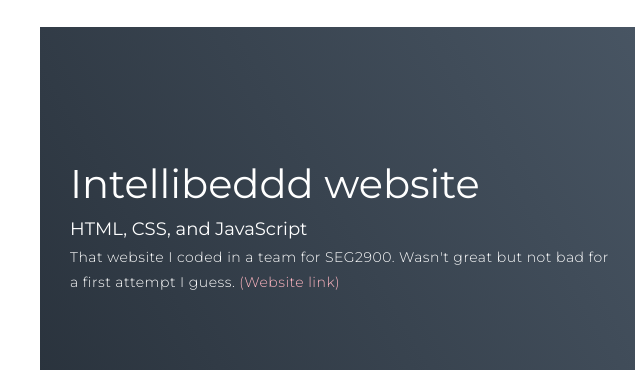
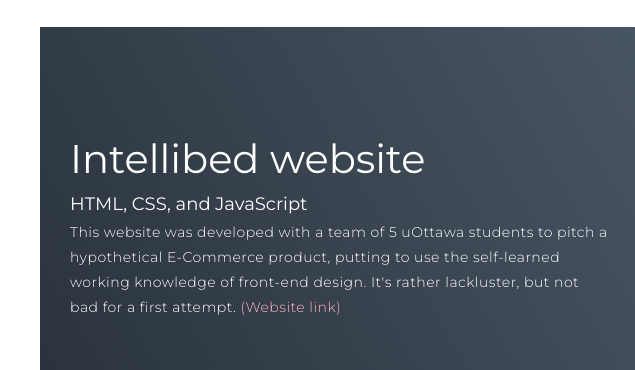
Before and after one commit to Niyonkuru-olivier/My_portfolio, a plain HTML site: page index.html in a window 1280 px wide. Shown: the part 1840-2210 px from the top of the page, 0-635 px from the left. Drawn offline with Linux system fonts and the light colour scheme.

Commit message:
Update index.html

```diff
--- a/index.html
+++ b/index.html
@@ -157,10 +157,11 @@
 
                 <div class="project-item"> <!-- Project 1 -->
                     <div class="project-info">
-                        <h1>Intellibeddd website</h1>
+                        <h1>Intellibed website</h1>
                         <h2>HTML, CSS, and JavaScript</h2>
-                        <p>That website I coded in a team for SEG2900. Wasn't great but
-                            not bad for a first attempt I guess.
+                        <p> This website was developed with a team of 5 uOttawa students to pitch a hypothetical E-Commerce
+                            product, putting to use the self-learned working knowledge of front-end design. It's rather
+                            lackluster, but not bad for a first attempt.
                             <a class="link" href="https://seg-intellibed.github.io/IntelliBed/" target="_blank" >
                             (Website link)</a> </p>
                     </div>
```
